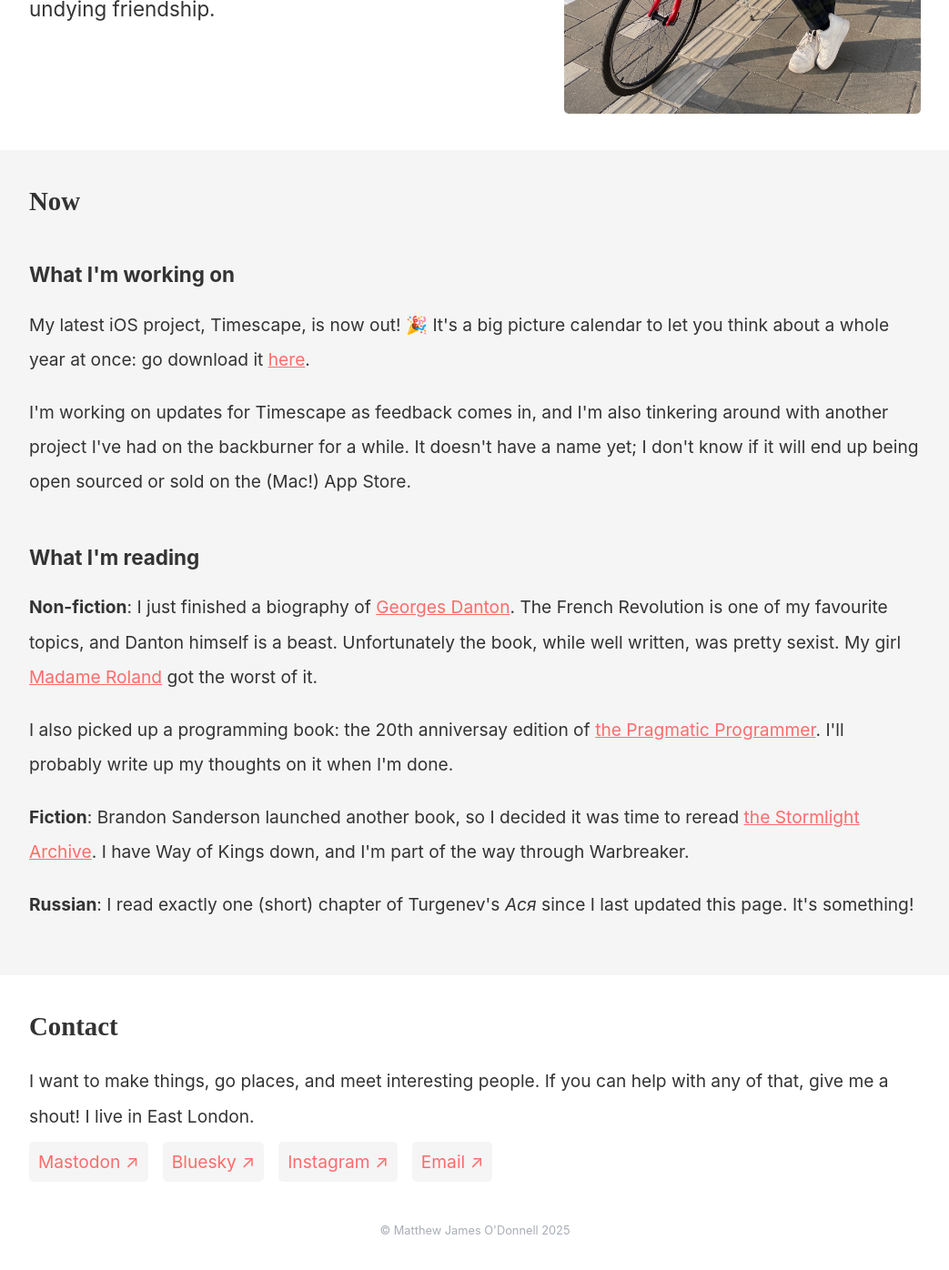
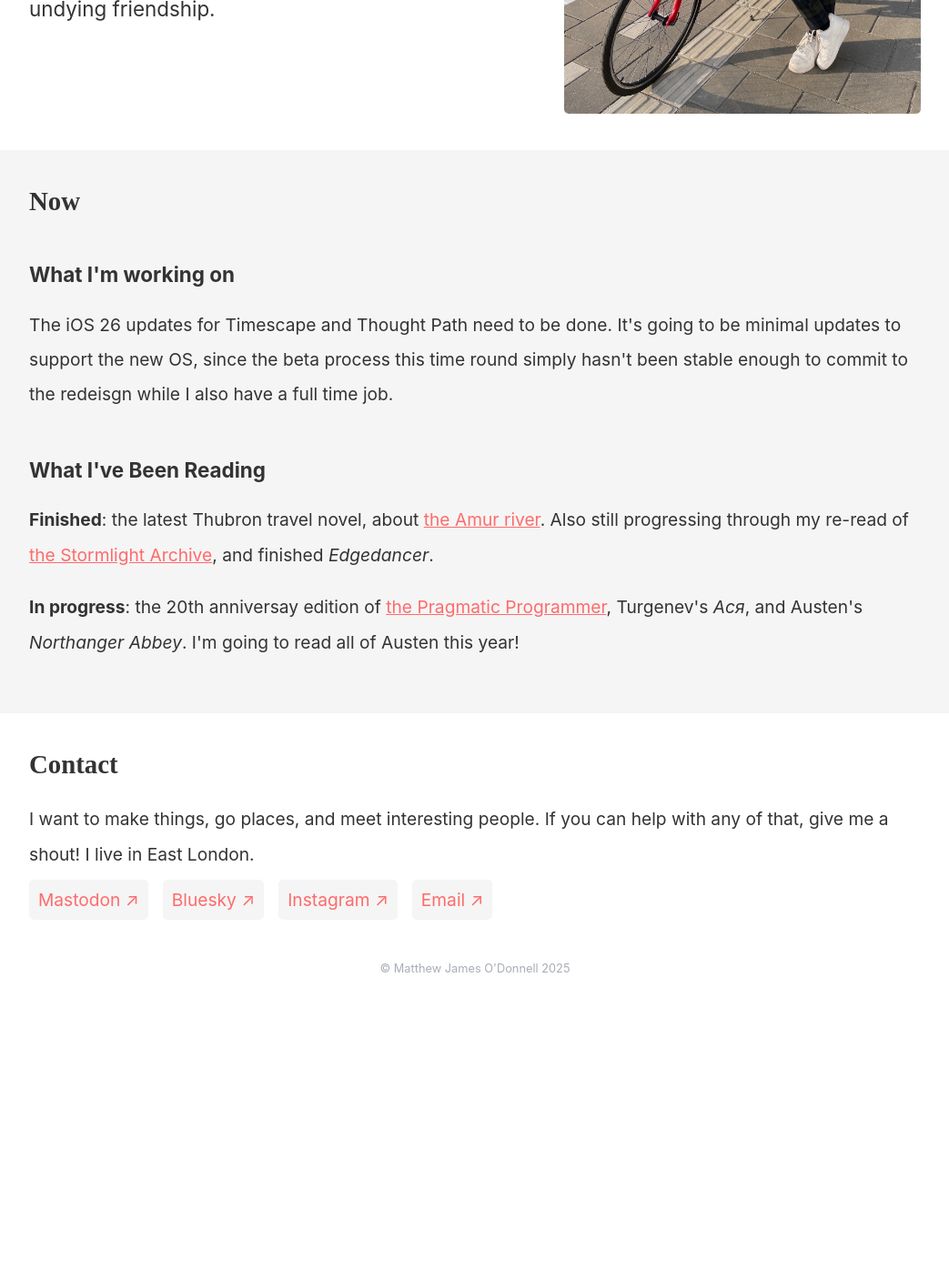
Before and after one commit to mattjamesod/andhash39, a Jekyll site: the page built from about.html, in a window 1280 px wide and 1400 px high, scrolled down 506 px. Shown: the top 1396 px of the window at 91% size, without its empty margins (118-1161 px from the left). Built offline with Jekyll 4.4.1, drawn with Linux system fonts in a browser that asks for light colours; some web fonts are replaced; after the commit the page ends 1618 px from its top, so only the background shows below that.

Commit message:
about now page

```diff
--- a/about.html
+++ b/about.html
@@ -19,21 +19,15 @@ permalink: /about/
 		<div class= "now">
 			<h2 class="title-font" style="margin-top: 0px;">Now</h2>
 
-			<h3 >What I'm working on</h3>
+			<h3>What I'm working on</h3>
 
-			<p>My latest iOS project, Timescape, is now out! 🎉 It's a big picture calendar to let you think about a whole year at once: go download it <a href="https://apps.apple.com/us/app/timescape-year-planner/id6744339214">here</a>.</p>
+			<p>The iOS 26 updates for Timescape and Thought Path need to be done. It's going to be minimal updates to support the new OS, since the beta process this time round simply hasn't been stable enough to commit to the redeisgn while I also have a full time job.</p>
 
-			<p>I'm working on updates for Timescape as feedback comes in, and I'm also tinkering around with another project I've had on the backburner for a while. It doesn't have a name yet; I don't know if it will end up being open sourced or sold on the (Mac!) App Store.</p>
+			<h3>What I've Been Reading</h3>
 
-			<h3>What I'm reading</h3>
+			<p><strong>Finished</strong>: the latest Thubron travel novel, about <a href="https://app.thestorygraph.com/reviews/694cc840-f630-43e2-8ea4-4999c371fcd8">the Amur river</a>. Also still progressing through my re-read of <a href="https://www.brandonsanderson.com/pages/the-stormlight-archive-series">the Stormlight Archive</a>, and finished <i>Edgedancer</i>.</p>
 
-			<p><strong>Non-fiction</strong>: I just finished a biography of <a href="https://en.wikipedia.org/wiki/Georges_Danton">Georges Danton</a>. The French Revolution is one of my favourite topics, and Danton himself is a beast. Unfortunately the book, while well written, was pretty sexist. My girl <a href="https://en.wikipedia.org/wiki/Madame_Roland">Madame Roland</a> got the worst of it.</p>
-
-			<p>I also picked up a programming book: the 20th anniversay edition of <a href="https://en.wikipedia.org/wiki/The_Pragmatic_Programmer">the Pragmatic Programmer</a>. I'll probably write up my thoughts on it when I'm done.</p>
-
-			<p><strong>Fiction</strong>: Brandon Sanderson launched another book, so I decided it was time to reread <a href="https://www.brandonsanderson.com/pages/the-stormlight-archive-series">the Stormlight Archive</a>. I have Way of Kings down, and I'm part of the way through Warbreaker.</p>
-
-			<p><strong>Russian</strong>: I read exactly one (short) chapter of Turgenev's <i>Ася</i> since I last updated this page. It's something!</p>
+			<p><strong>In progress</strong>: the 20th anniversay edition of <a href="https://en.wikipedia.org/wiki/The_Pragmatic_Programmer">the Pragmatic Programmer</a>, Turgenev's <i>Ася</i>, and Austen's <i>Northanger Abbey</i>. I'm going to read all of Austen this year!</p>
 		</div>
 	</div>
 
```
